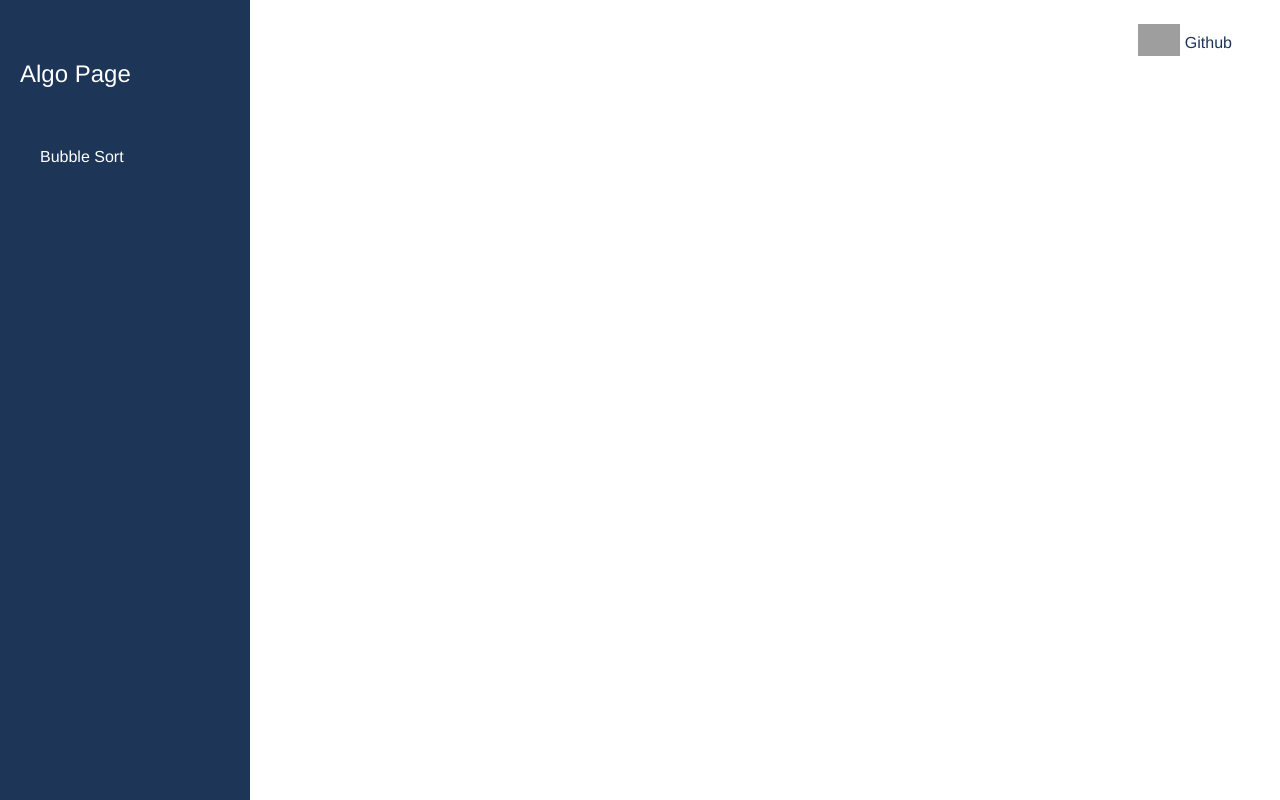
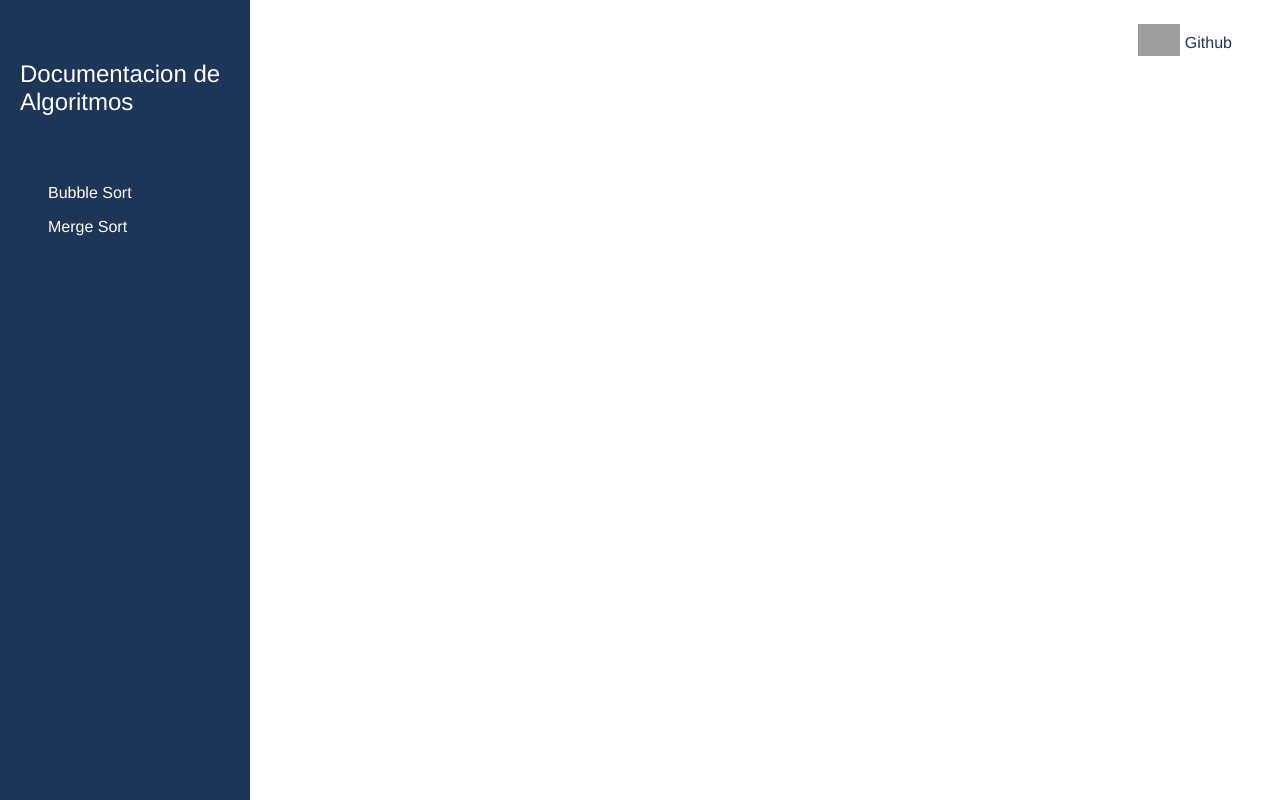
Before and after one commit to NeneWang/algo-page-angular, an Angular app: page / in a window 1280 px wide. Built offline with nearby package versions, Linux system fonts and the light colour scheme; grey boxes are pictures that could not be loaded.

Commit message:
sidebar :woman_pilot:

```diff
--- a/src/app/app.component.ts
+++ b/src/app/app.component.ts
@@ -6,5 +6,5 @@ import { Component } from '@angular/core';
   styleUrls: ['./app.component.scss']
 })
 export class AppComponent {
-  title = 'algo-page-angular';
+  title: string = 'algo-page-angular';
 }
--- a/src/app/components/sidebar/sidebar.component.html
+++ b/src/app/components/sidebar/sidebar.component.html
@@ -1,12 +1,11 @@
 <div class="sidebar">
 
     <h5 class="header">
-        Algo Page
+        {{header}}
     </h5>
     <ul>
-        <li class="link">
-            Bubble Sort
-
+        <li *ngFor="let url of links" class="link">
+            <a href="">{{url.text}}</a>
         </li>
     </ul>
 
--- a/src/app/components/sidebar/sidebar.component.scss
+++ b/src/app/components/sidebar/sidebar.component.scss
@@ -12,11 +12,15 @@ text-align: left;
 }
 
 .link{
-color: #fff;
 text-decoration: none;
 display: block;
 text-align: left;
-font-weight: 300;
+padding: 0.5em;
+}
+
+a{
+    font-weight: 300;
+    color: #fff;
 }
 
 .header{
--- a/src/app/components/sidebar/sidebar.component.ts
+++ b/src/app/components/sidebar/sidebar.component.ts
@@ -6,5 +6,9 @@ import { Component } from '@angular/core';
   styleUrls: ['./sidebar.component.scss']
 })
 export class SidebarComponent {
-
+  header = 'Documentacion de Algoritmos';
+  links: Array<{ text: string, path: string }> = [
+    { text: 'Bubble Sort', path: '#' },
+    { text: 'Merge Sort', path: '#' }
+  ];
 }
--- a/src/app/components/toolbar/toolbar.component.scss
+++ b/src/app/components/toolbar/toolbar.component.scss
@@ -4,7 +4,6 @@
     padding-top: 1em;
 
     a{
-        text-decoration: none;
         padding: 0.5em;
         vertical-align: middle;
         color: #1d3557;
--- a/src/styles.scss
+++ b/src/styles.scss
@@ -3,3 +3,6 @@ body{
 
 font-family: "Helvetica Neue",Helvetica,Arial,sans-serif;
 }
+a{
+    text-decoration: none;
+}
```
